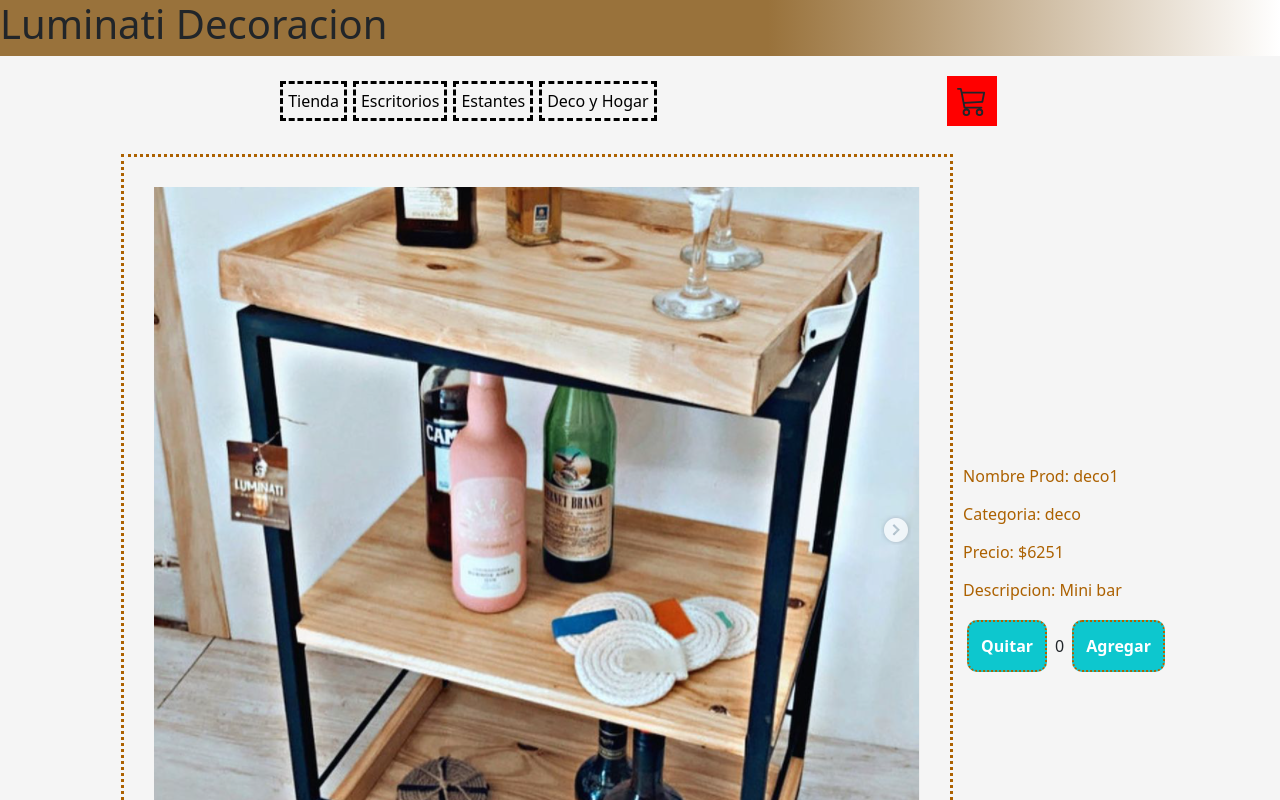
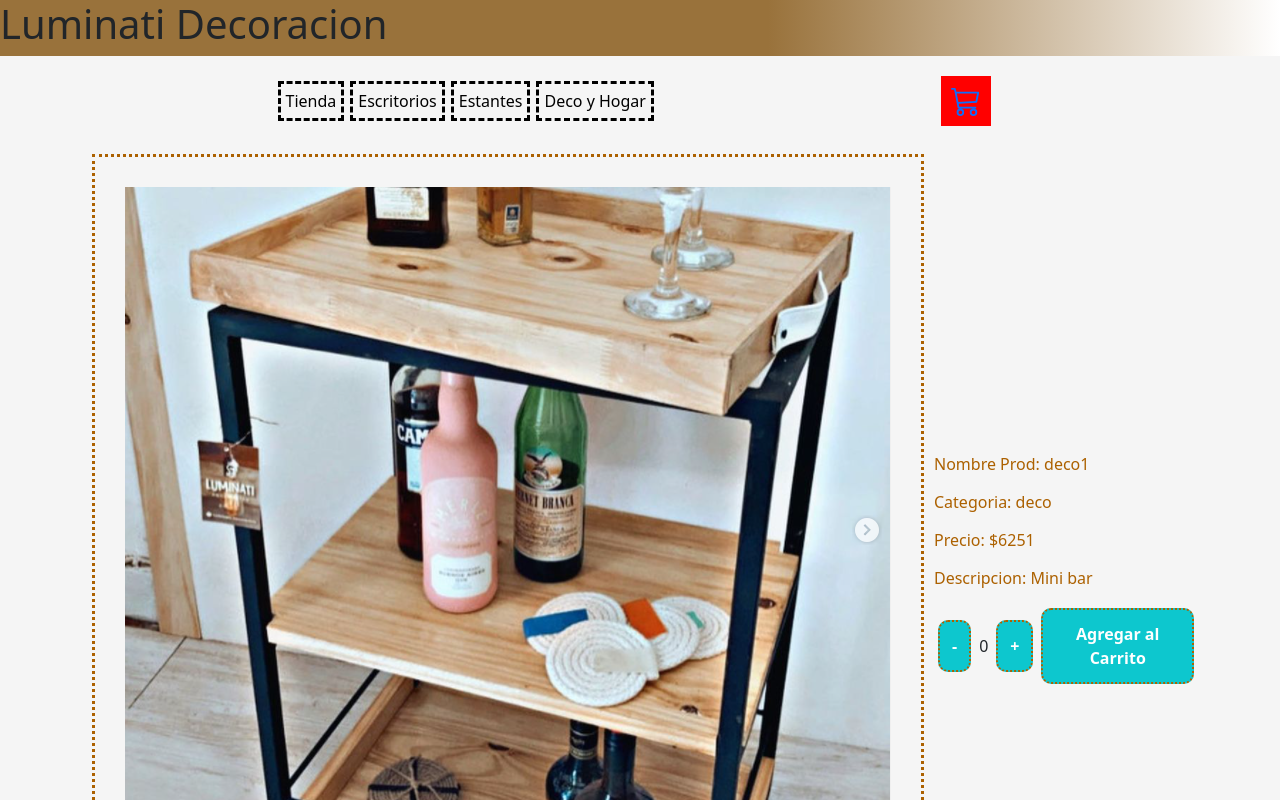
Before and after one commit to katiaacosta/luminatiAcosta-React, a React (Vite) app: page /item/1 in a window 1280 px wide. Shown: the top 800 px of the page. Built offline with nearby package versions, Linux system fonts and the light colour scheme.

Commit message:
counter + context

```diff
--- a/src/App.jsx
+++ b/src/App.jsx
@@ -1,17 +1,20 @@
 // import reactLogo from './assets/react.svg'
 // import './App.css'
 import { BrowserRouter, Routes, Route } from 'react-router-dom';
+import Cart from './components/Cart';
 import Header from './components/header';
 import ItemDetailContainer from './components/ItemDetailContainer';
 import Menu from './components/Menu';
 import ProductListContainer from './components/ProductListContainer';
 import './components/styles.css'
+import ContextProvider from './components/Context';
 
 
 function App() {
 
   return (
     <>
+      <ContextProvider>
         <BrowserRouter>
           <div className='header'>
           {/* titulo, marca */}
@@ -25,11 +28,17 @@ function App() {
           <Routes>
             {/* list container */}
             <Route path='/' element={<ProductListContainer/>}/>
+            {/* busqueda por categoria */}
             <Route path='/category/:categoria' element={<ProductListContainer/>}/>
+            {/* detalle del producto */}
             <Route path='/item/:id' element={<ItemDetailContainer/>}/>
+            {/* carrito de compras */}
+            <Route path='/Cart' element={<Cart/>}/>
+            {/* error por url incorrecta */}
             <Route path='*' element={<h1> Error 404 </h1>}/>
           </Routes>
         </BrowserRouter>
+      </ContextProvider>
     </>
   )
 }
--- a/src/components/Carrito.jsx
+++ b/src/components/Carrito.jsx
@@ -1,14 +1,18 @@
-// import React from 'react'
-// import { useEffect } from 'react'
+
 import '../components/styles.css'
-import { BsCart3 } from "react-icons/bs";
+import { BsCart3 } from "react-icons/bs"
+import { Link } from 'react-router-dom'
+import { useContextt } from './Context'
 
-const Carrito = ({cantidad, componente}) => {
+  function Carrito(){
 
-  return (
-    <>
-    <div>{componente.numero} <BsCart3 className='boxCarrito'/></div>
-
+    const { countItems } = useContextt()
+    return (
+      <>
+      <Link to="/Cart">
+        < BsCart3 className='boxCarrito'/>
+      </Link>
+      <span className='p-1'>{countItems() || ''}</span>
 
     </>
   )
--- /dev/null
+++ b/src/components/Cart.jsx
@@ -0,0 +1,31 @@
+import React from 'react'
+import { useContextt } from './Context'
+import ItemCart from './ItemCart'
+import { Link } from 'react-router-dom';
+
+const Cart = () => {
+  const {listProd, totalPrice} = useContextt();
+
+  if (listProd.length === 0) {
+    return (
+      <div>
+        <p>Todavia no agregaste productos al carrito</p>
+        <div>
+          <Link to='/'><button>Volver a la tienda</button></Link>
+        </div>
+
+      </div>
+    )
+  }
+
+  return (
+    <>
+      {
+        listProd.map(producto => <ItemCart key={producto.id} producto={producto}/>)
+      }
+      <p>Total: ${totalPrice()}</p>
+    </>
+  )
+}
+
+export default Cart
--- /dev/null
+++ b/src/components/Context.jsx
@@ -0,0 +1,38 @@
+import React, { useState, useContext } from 'react'
+
+const Context = React.createContext([])
+export const useContextt = () => useContext(Context)
+
+const ContextProvider = ({children}) => {
+
+    const[listProd,setlistProd] = useState([])
+
+    const addItem = (addProd, newQuantity) => {
+        const newItem = listProd.filter(producto => producto.id !== addProd.id)
+        newItem.push({...addProd, quantity: newQuantity});
+        setlistProd(newItem)
+
+    }
+
+    const clear = () => setlistProd([]);
+
+    const isInList = (id) => listProd.find(producto => producto.id === id) ? true : false;
+
+    const removeItem = (id) => setlistProd(listProd.filter(producto => producto.id !== id));
+
+    const countItems = () => {
+        listProd.reduce((acumulador, producto) => acumulador + producto.quantity, 0)
+    }
+
+    const totalPrice = () => { return listProd.reduce((prev, act) => prev + act.quantity * act.precio, 0)}
+
+  return (
+    <Context.Provider value={{addItem, clear, isInList, countItems, removeItem, totalPrice, listProd }}>
+        {
+            children
+        }
+    </Context.Provider>
+  )
+}
+
+export default ContextProvider
--- a/src/components/Count.jsx
+++ b/src/components/Count.jsx
@@ -1,15 +1,14 @@
 import { useState, useEffect } from "react"
 
-
-const Count = ({nombre}) => {
-    const [numero, setNumero] = useState(0);
+const Count = ({nombre,onAdd}) => {
+    const [contador, setContador] = useState(0);
 
     function minimo(){
-        setNumero(numero - 1)
+        setContador(contador - 1)
     }
 
     function maximo(){
-        setNumero(numero +  1)
+        setContador(contador +  1)
         console.log(`agregando ${nombre} al carrito...`);
 
         setTimeout(() => {
@@ -19,17 +18,24 @@ const Count = ({nombre}) => {
     }
 
     useEffect(() => {
-        if (numero === 9) {
+        if (contador === 9) {
             console.log("Ultima unidad disponible");
         }
-    },[numero])
+    },[contador])
+
+    useEffect(() => {
+    },[contador])
+
 
 
   return (
     <>
-        <button className='cardButton' disabled={numero===0} onClick={minimo}>Quitar</button>
-        <div className="spaceBetween">{numero}</div>
-        <button className='cardButton' disabled={numero===10} onClick={maximo}>Agregar</button>
+        <button className='cardButton' disabled={contador===0} onClick={minimo}>-</button>
+        <div className="spaceBetween">{contador}</div>
+        <button className='cardButton' disabled={contador===10} onClick={maximo}>+</button>
+        <div>
+            <button className='cardButton' onClick={() => onAdd(contador)}>Agregar al Carrito</button>
+        </div>
     </>
   )
 }
--- a/src/components/Item.jsx
+++ b/src/components/Item.jsx
@@ -1,25 +1,28 @@
 import React from 'react'
+import { Link } from 'react-router-dom'
 import Count from './Count'
 
-const Item = ({img,nombre,categoria,precio,descripcion}) => {
-  return (
-    <>
-    <div className='prodDetalle'>
-        <div>{img}</div>
-        <div className="itemDetailsDetalle">
-            <div className='detalle'>
-                <div className="precioProdDetalle">Nombre Prod: {nombre} </div>
-                <div className="precioProdDetalle">Categoria: {categoria} </div>
-                <div className="precioProdDetalle">Precio: {precio}</div>
-                <div className="precioProdDetalle">Descripcion: {descripcion}</div>
-                <div className='cantidadDetalle'>
-                    <Count nombre={nombre}/>
-                </div>
-            </div>
-        </div>
-    </div>
-    </>
-  )
+const Item = ({img,nombre,categoria,precio,descripcion, agrega}) => {
+  // return (
+  //   <>
+  //   <div className='prodDetalle'>
+  //       <div>{img}</div>
+  //       <div className="itemDetailsDetalle">
+  //           <div className='detalle'>
+  //               <div className="precioProdDetalle">Nombre Prod: {nombre} </div>
+  //               <div className="precioProdDetalle">Categoria: {categoria} </div>
+  //               <div className="precioProdDetalle">Precio: {precio}</div>
+  //               <div className="precioProdDetalle">Descripcion: {descripcion}</div>
+  //               <div className='cantidadDetalle'>
+  //               <Link to="/Cart">
+  //                 <Count nombre={nombre}/>
+  //               </Link>
+  //               </div>
+  //           </div>
+  //       </div>
+  //   </div>
+  //   </>
+  // )
 }
 
 export default Item
--- /dev/null
+++ b/src/components/ItemCart.jsx
@@ -0,0 +1,24 @@
+import React from 'react'
+import { useContextt } from './Context'
+
+const ItemCart = ({producto}) => {
+    const {removeItem} = useContextt();
+
+  return (
+    <div className='prodDetalle'>
+        <div>{producto.img}</div>
+        <div className="itemDetailsDetalle">
+            <div className='detalle'>
+                <div className="precioProdDetalle">Nombre Prod: {producto.nombre} </div>
+                <div className="precioProdDetalle">Categoria: {producto.categoria} </div>
+                <div className="precioProdDetalle">Precio: {producto.precio}</div>
+                <div className="precioProdDetalle">Descripcion: {producto.descripcion}</div>
+                <div className="precioProdDetalle">Cantidad: {producto.quantity}</div>
+                <button onClick={() => removeItem(producto.id)} className='cardButton'>Eliminar producto</button>
+            </div>
+        </div>
+    </div>
+  )
+}
+
+export default ItemCart
--- a/src/components/ItemDetail.jsx
+++ b/src/components/ItemDetail.jsx
@@ -1,15 +1,42 @@
-import React from 'react'
+import React, { useContext, useState } from 'react'
+import { Link } from 'react-router-dom'
 import Count from './Count'
-import Item from './Item'
+import { useContextt } from './Context';
 
+const ItemDetail = ({producto, contador}) => {
+    const [item, setItem] = useState(false)
 
-const ItemDetail = ({producto}) => {
+    const {addItem} = useContextt()
 
-    return (
+    const onAdd = (contador) => {
+        console.log( `Se agregaron ${contador} productos al carrito`);
+        setItem(true)
+        addItem(producto,contador)
+    }
+
+    return(
         <>
-            <Item key={producto.id} img={producto.img} nombre={producto.nombre} categoria={producto.categoria} precio={producto.precio} descripcion={producto.descripcion} />
+            <div className='prodDetalle'>
+                <div>{producto.img}</div>
+                <div className="itemDetailsDetalle">
+                    <div className='detalle'>
+                        <div className="precioProdDetalle">Nombre Prod: {producto.nombre} </div>
+                        <div className="precioProdDetalle">Categoria: {producto.categoria} </div>
+                        <div className="precioProdDetalle">Precio: {producto.precio}</div>
+                        <div className="precioProdDetalle">Descripcion: {producto.descripcion}</div>
+                        <div className='cantidadDetalle'>
+                            {item
+                                ? <Link to='/Cart'><button className='cardButton'>Terminar compra</button></Link>
+                                : <Count nombre={producto.nombre} onAdd={onAdd}/>
+                            }
+                        </div>
+                    </div>
+                </div>
+            </div>
         </>
+
     )
 }
 
+
 export default ItemDetail
--- a/src/components/ItemDetailContainer.jsx
+++ b/src/components/ItemDetailContainer.jsx
@@ -10,12 +10,6 @@ const ItemDetailContainer = () => {
   const[loading, setLoading] = useState(false);
   // busco el ID dentro del arreglo "listProd" para filtrar
   const {id} = useParams();
-
-  useEffect( () => {
-    setTimeout( () => {
-      setLoading(true)
-    }, 2000);
-  },[]);
 
   useEffect(() => {
     const listProd =[
@@ -215,6 +209,7 @@ const ItemDetailContainer = () => {
 
     const myPromise = new Promise((resolved,rejected) =>{
       setTimeout(() => {
+        setLoading(true)
         if (!id) {
           resolved(listProd)
         }else{
@@ -226,6 +221,9 @@ const ItemDetailContainer = () => {
     myPromise.then((resolved) =>{
       setProducts(resolved);
     })
+    return () =>{
+      setLoading(false)
+    }
   },[id])
 
   if (!loading) {
--- a/src/components/Menu.jsx
+++ b/src/components/Menu.jsx
@@ -1,6 +1,6 @@
 import { Link } from "react-router-dom"
 import Carrito from "./Carrito"
-import Product from "./Product"
+// import Product from "./Product"
 
 const Menu = () => {
     return (
@@ -17,8 +17,7 @@ const Menu = () => {
 
         </div>
         <div>
-            {/* Le paso Product, porque asumo que en algun momento encontraremos una forma de pasarle numero para actualizar el carrito, imagino que sera de alguna manera parecia a lo que tengo hasta ahora */}
-            <Carrito componente = {<Product/>}/>
+            <Link to={'/Cart'}><Carrito/></Link>
         </div>
     </>
   )
```
Also changed, not shown: src/components/ProductListContainer.jsx (+2 -7 lines). Lines whose indentation alone changed are shown as unchanged.
